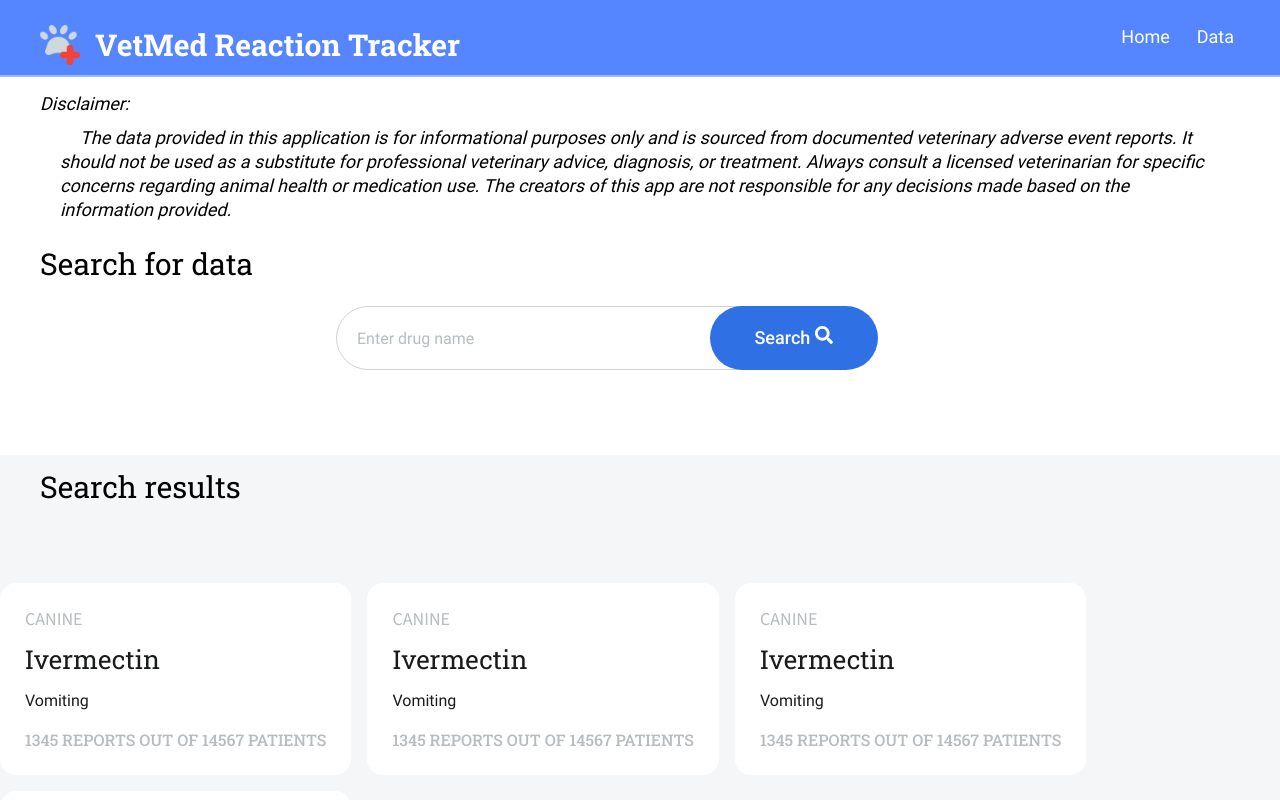
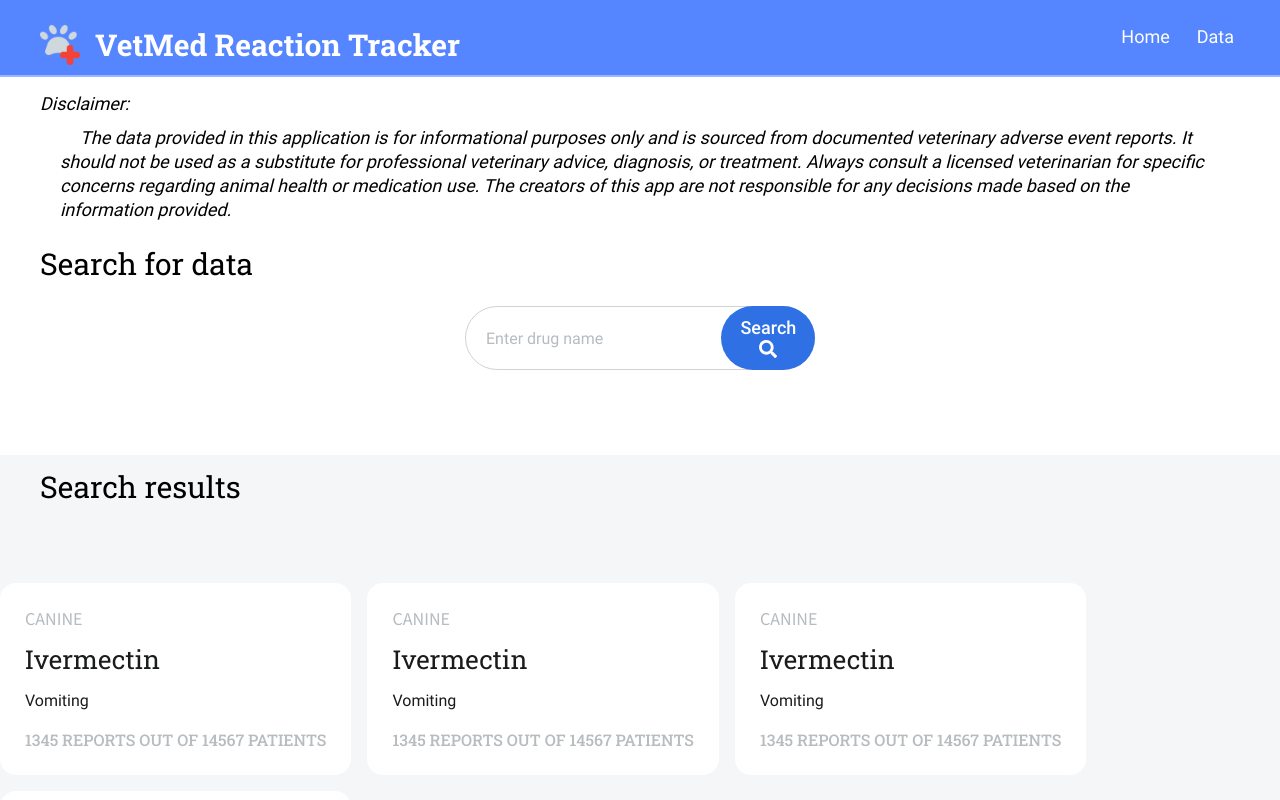
Before and after one commit to jorohino/vetmed-tracker-frontend, a React (Vite) app: page /data in a window 1280 px wide. Shown: the top 800 px of the page. Built offline with nearby package versions, Linux system fonts and the light colour scheme.

Commit message:
Replace dropdown menu with radio button inputs instead of list items. Fix associated CSS and functionality.

```diff
--- a/src/components/DataHeader/DataHeader.css
+++ b/src/components/DataHeader/DataHeader.css
@@ -47,5 +47,5 @@
 
 .data-header__search-container {
   margin: 0 auto 80px;
-  max-width: 608px;
+  min-width: 25%;
 }
--- a/src/components/SearchForm/SearchForm.css
+++ b/src/components/SearchForm/SearchForm.css
@@ -7,7 +7,7 @@
 }
 
 .search-form__input {
-  width: 606px;
+  width: 100%;
   height: 42px;
   padding: 10px 50px 10px 20px;
   margin: 0;
@@ -26,16 +26,16 @@
 }
 
 .search-form__dropdown-container {
-  position: relative;
-  display: inline-block;
-  right: 118px;
-  width: 168px;
+  position: absolute;
+  top: 0;
+  right: 0;
+  width: 27%;
   height: 64px;
 }
 
 .search-form__submit {
   position: absolute;
-  width: 168px;
+  width: 100%;
   height: 100%;
   padding: 10px 20px;
   background-color: rgb(47, 113, 229);
@@ -53,16 +53,17 @@
 
 .search-form__submit:hover {
   background-color: rgb(52, 126, 255);
-  transition: 0.25s ease-in-out;
+  transition: 0.24s ease-in-out;
 }
 
 .search-form__dropdown {
-  display: none;
+  display: block;
+  opacity: 0;
+  visibility: hidden;
   position: absolute;
   box-sizing: border-box;
   top: 63px;
-  right: -51px;
-  width: 168px;
+  width: 100%;
   background-color: white;
   border: 1px solid rgba(209, 210, 214, 1);
   border-bottom-left-radius: 8px;
@@ -73,23 +74,18 @@
 
 .search-form__dropdown-container:hover .search-form__dropdown {
   transition: 0.25s ease-in-out;
-  display: block;
-  z-index: 1;
+  opacity: 1;
+  visibility: visible;
 }
 
 .search-form__dropdown-container:hover .search-form__submit {
-  border-radius: 0;
-  border-top-left-radius: 8px;
-  border-top-right-radius: 8px;
+  border-radius: 8px 8px 0 0;
 }
 
-.search-form__dropdown ul {
-  list-style-type: none;
-  margin: 0;
-  padding: 0;
-}
-
-.search-form__dropdown li {
+.search-form__dropdown label {
+  display: flex;
+  align-items: center;
+  gap: 5px;
   padding: 10px 20px;
   cursor: pointer;
   font-family: "Roboto";
@@ -97,7 +93,12 @@
   font-weight: 400;
 }
 
-.search-form__dropdown li:hover {
+.search-form__dropdown-radio-btns {
+  margin: 0;
+  padding: 0;
+}
+
+.search-form__dropdown label:hover {
   background-color: rgba(47, 113, 229, 0.1);
 }
 
--- a/src/components/SearchForm/SearchForm.jsx
+++ b/src/components/SearchForm/SearchForm.jsx
@@ -68,7 +68,17 @@ function SearchForm({ setResults, inputValue, setInputValue }) {
           <FaSearch />
         </button>
         <div className="search-form__dropdown">
-          <ul>
+          <label>
+            <input
+              className="search-form__dropdown-radio-btns"
+              type="radio"
+              name="species"
+              value=""
+              checked={selectedSpecies === ""}
+              onChange={() => setSelectedSpecies("")}
+            />
+            All
+          </label>
           {[
             "Dog",
             "Cat",
@@ -79,11 +89,18 @@ function SearchForm({ setResults, inputValue, setInputValue }) {
             "Goat",
             "Chicken",
           ].map((species) => (
-              <li key={species} onClick={() => handleSpeciesSelect(species)}>
+            <label key={species}>
+              <input
+                className="search-form__dropdown-radio-btns"
+                type="radio"
+                name="species"
+                value={species}
+                checked={selectedSpecies === species}
+                onChange={() => setSelectedSpecies(species)}
+              />
               {species}
-              </li>
+            </label>
           ))}
-          </ul>
         </div>
       </div>
     </form>
```
Lines whose indentation alone changed are shown as unchanged.
